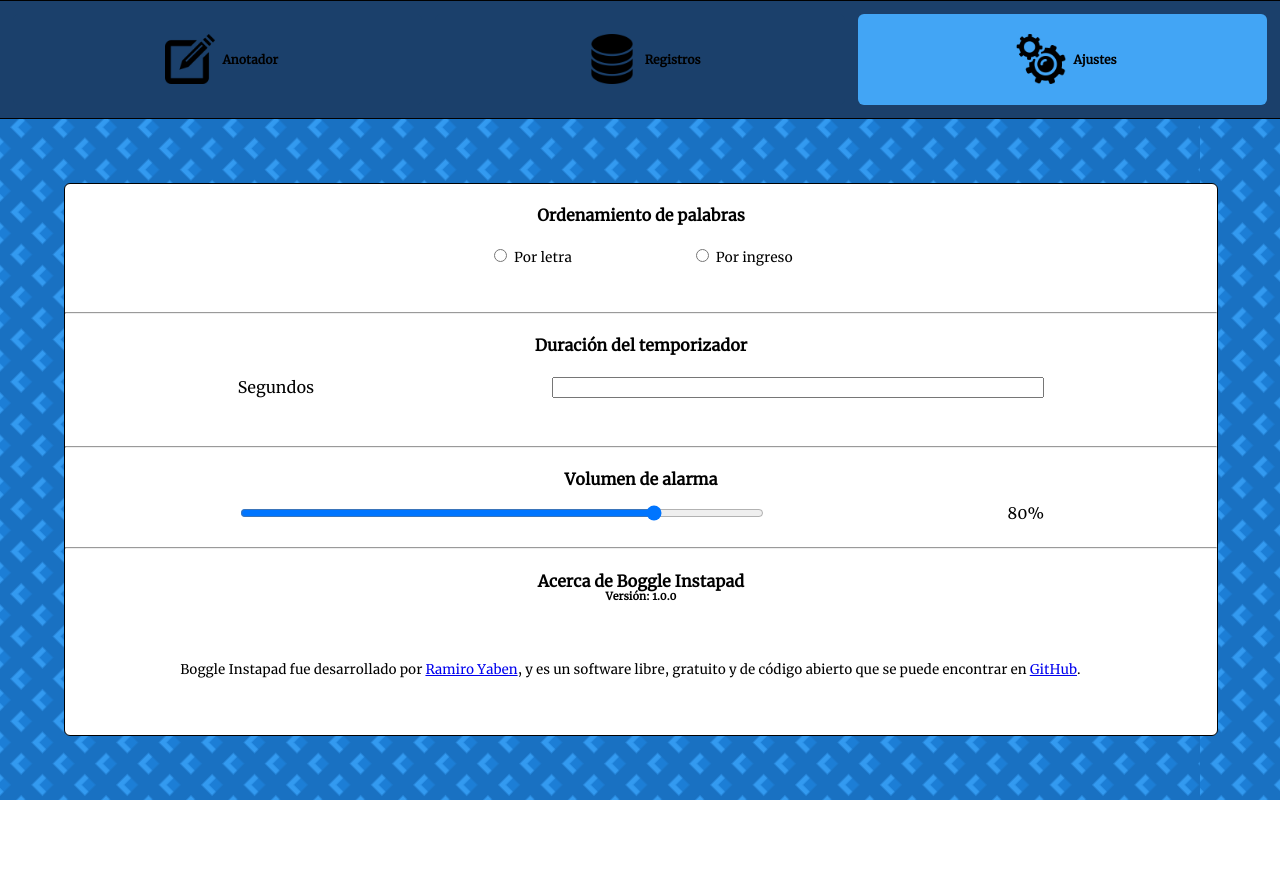
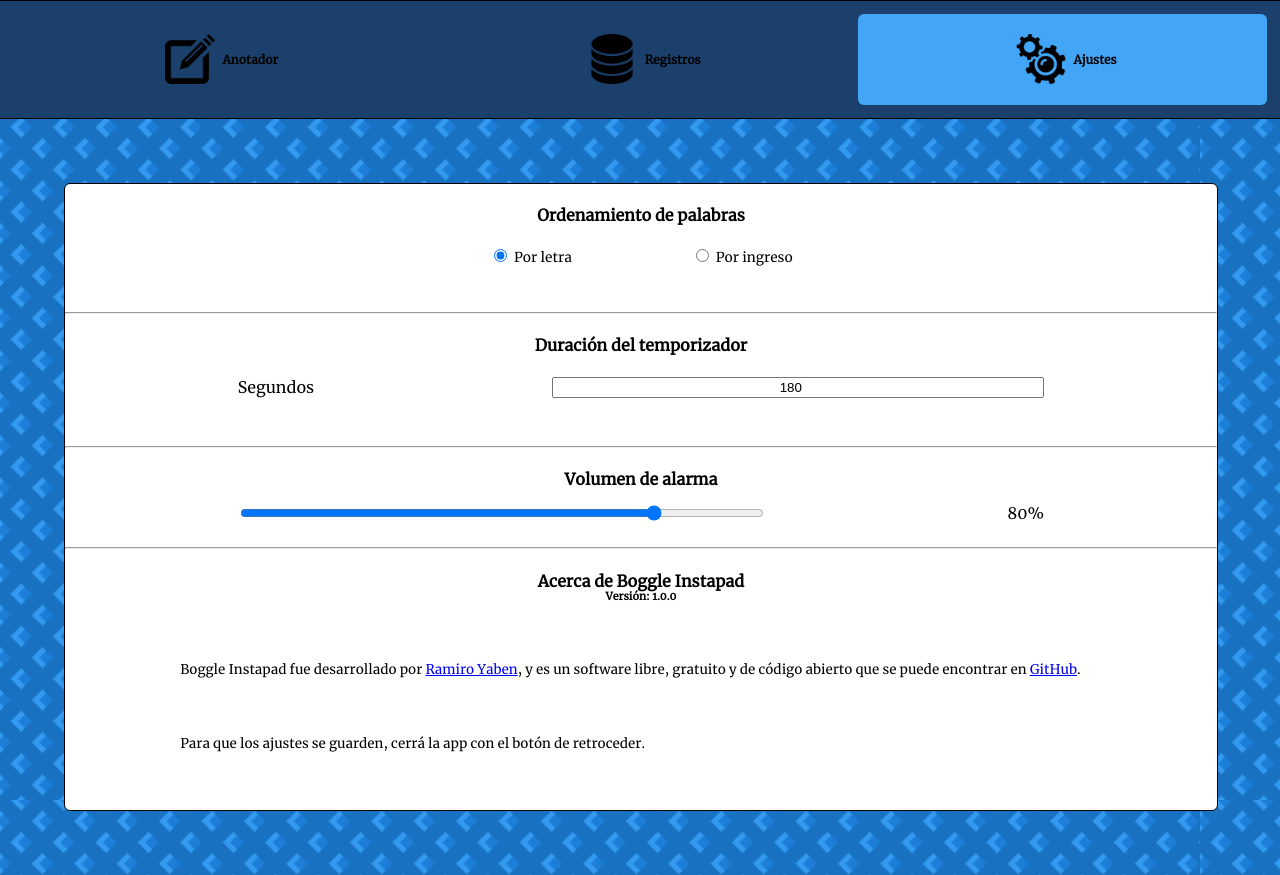
Before and after one commit to ryaben/boggle-instapad, a plain HTML site: page index.html in a window 1280 px wide. Both pictures are taken after a click on the element "Ajustes". Before the commit the page ends 800 px from the top, so only its background shows below. Drawn offline with Linux system fonts and the light colour scheme.

Commit message:
Fix para el bug producido cuando la app intentaba retraer la cookie de ajustes aun no instanciada en la primera ejecución.

```diff
--- a/index.html
+++ b/index.html
@@ -104,6 +104,7 @@
             <h4>Acerca de Boggle Instapad</h4>
             <h6>Versión: 1.0.0</h6>
             <p>Boggle Instapad fue desarrollado por <a href='https://github.com/ryaben' target="_blank">Ramiro Yaben</a>, y es un software libre, gratuito y de código abierto que se puede encontrar en <a href='https://github.com/ryaben/boggle-instapad' target="_blank">GitHub</a>.</p>
+            <p>Para que los ajustes se guarden, cerrá la app con el botón de retroceder.</p>
         </div>
     </div>
 
--- a/js/app.js
+++ b/js/app.js
@@ -157,13 +157,17 @@
 
         //Carga la cookie con los ajustes del usuario y los aplica. Si falla, porque no hay cookie, la crea.
         recuperarAjustes() {
+            try {
                 let traerCookie = JSON.parse(Cookies.get('ajustes'));
 
-            // this.ordenPalabras
                 configurador.ordenPalabras = traerCookie.ordenPalabras;
                 configurador.volumenAlarma = traerCookie.volumenAlarma;
                 configurador.tiempoJuego = traerCookie.tiempoJuego;
-
+            } catch {
+                configurador.ordenPalabras = 'letra';
+                configurador.volumenAlarma = 80;
+                configurador.tiempoJuego = 180;
+            } finally {
                 if (configurador.ordenPalabras === 'letra') {
                     $('#orden-letra').prop('checked', true);
                 } else if (configurador.ordenPalabras === 'ingreso') {
@@ -175,6 +179,7 @@
                 tiempoRestante = configurador.tiempoJuego;
                 $temporizador.text(configurador.tiempoJuego);
                 $duracionSegundos.val(configurador.tiempoJuego);
+            }
         }
     }
 
```
Lines whose indentation alone changed are shown as unchanged.
